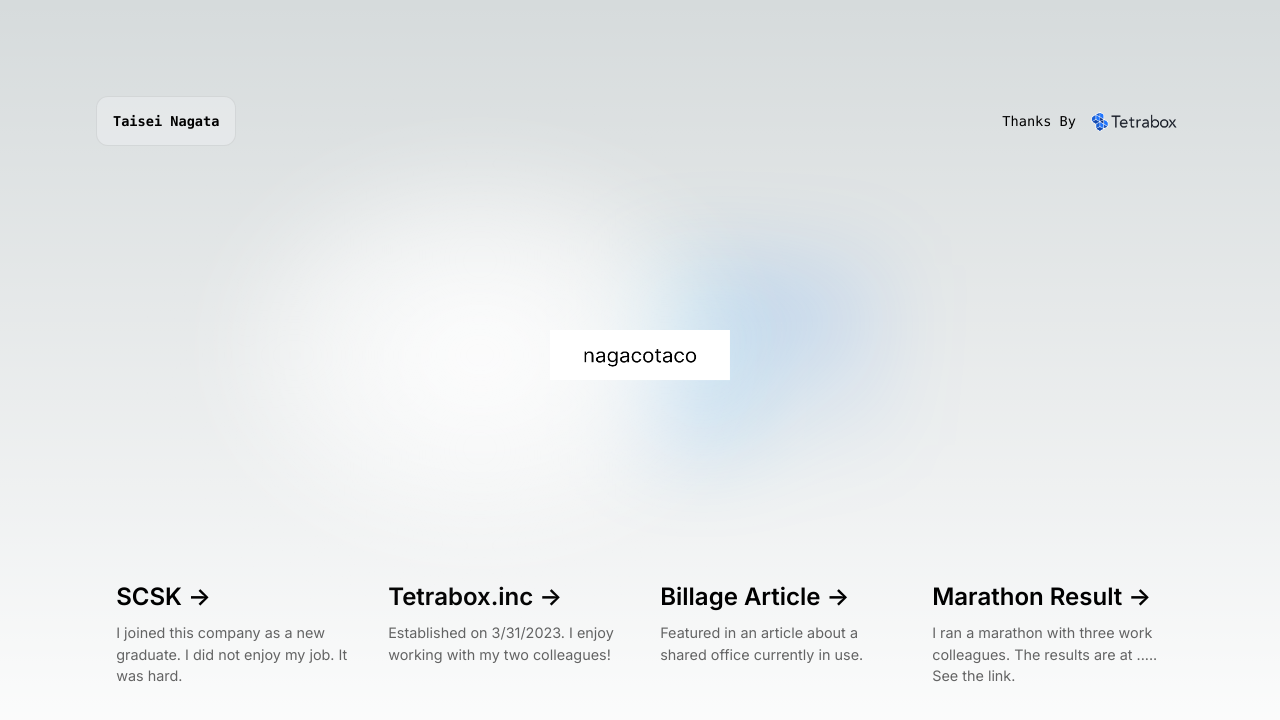
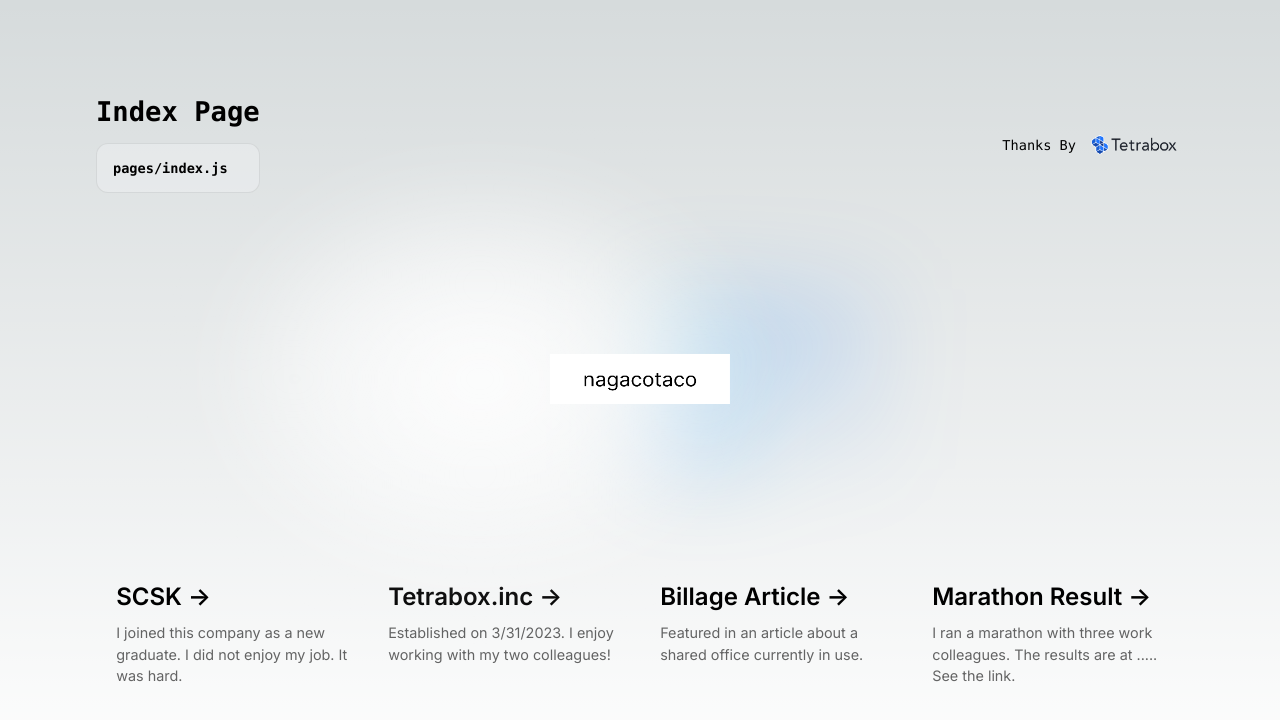
Before and after one commit to nagacotaco/study-react, a Next.js app: page / in a window 1280 px wide. Shown: the top 720 px of the page. Built offline with nearby package versions, Linux system fonts and the light colour scheme.

Commit message:
メイン部分のコンポーネント化

```diff
--- a/components/head_line.tsx
+++ b/components/head_line.tsx
@@ -1,14 +1,14 @@
-import styles from '@/styles/Home.module.css'
+import styles from '@/styles/Home.module.css';
 
 export function HeadLine(props: any) {
   return (
     <div>
-      {/* <h1 className={styles.title}>
-            {props.page} Page{" "}
-        </h1>
-        <br /> */}
+      <h1 className={styles.title}>
+        {props.page} Page{" "}
+      </h1>
+      <br />
       <p>
-        <code className={styles.code}>{props.page}</code>
+        {props.children}
       </p>
     </div>
   )
--- /dev/null
+++ b/components/main.tsx
@@ -0,0 +1,39 @@
+import { HeadLine } from '@/components/head_line'
+import styles from '@/styles/Home.module.css'
+import { Inter } from 'next/font/google'
+import Image from 'next/image'
+import { Links } from '../components/links'
+import { Logo } from '../components/logo'
+
+const inter = Inter({ subsets: ['latin'] })
+
+export function Main(props: any) {
+    return (
+        <>
+            <main className={`${styles.main} ${inter.className}`}>
+                <div className={styles.description}>
+                    <HeadLine
+                        page={props.page}
+                    >
+                        <code className={styles.code}>pages/{props.page}.js</code>
+                    </HeadLine>
+                    <Logo />
+                </div>
+
+                <div className={styles.center}>
+                    <Image
+                        className={styles.logo}
+                        src="/ngt.png"
+                        alt="Next.js Logo"
+                        width={180}
+                        height={50}
+                        priority
+                    />
+                </div>
+
+                <Links />
+
+            </main>
+        </>
+    )
+}
--- a/pages/index.tsx
+++ b/pages/index.tsx
@@ -1,12 +1,5 @@
-import { HeadLine } from '@/components/head_line'
-import styles from '@/styles/Home.module.css'
-import { Inter } from 'next/font/google'
+import { Main } from '@/components/main'
 import Head from 'next/head'
-import Image from 'next/image'
-import { Links } from '../components/links'
-import { Logo } from '../components/logo'
-
-const inter = Inter({ subsets: ['latin'] })
 
 export default function Home() {
   return (
@@ -17,26 +10,7 @@ export default function Home() {
         <meta name="viewport" content="width=device-width, initial-scale=1" />
         <link rel="icon" href="/favicon.ico" />
       </Head>
-      <main className={`${styles.main} ${inter.className}`}>
-        <div className={styles.description}>
-          <HeadLine page='Taisei Nagata' />
-          <Logo />
-        </div>
-
-        <div className={styles.center}>
-          <Image
-            className={styles.logo}
-            src="/ngt.png"
-            alt="Next.js Logo"
-            width={180}
-            height={50}
-            priority
-          />
-        </div>
-
-        <Links />
-
-      </main>
+      <Main page="index"></Main>
     </>
   )
 }
```
Also changed, not shown: pages/about.tsx (+2 -26 lines).
